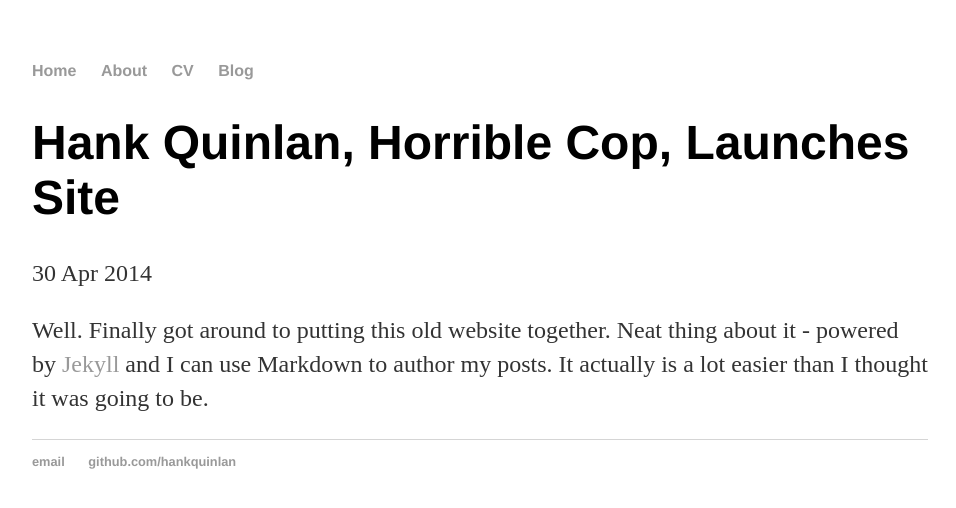
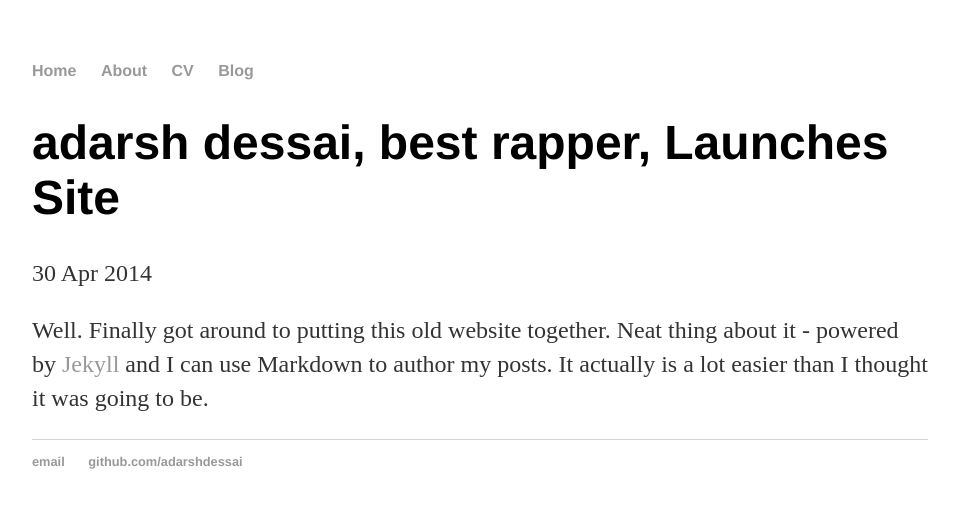
Before and after one commit to kaushalkishorersmt/adarshdessai.github.io, a Jekyll site: the page built from _posts/2014-04-30-hank-quinlan-site-launched.md, in a window 1280 px wide. Shown: the top 508 px of the page, without its empty margins (160-1116 px from the left). Built offline with Jekyll 4.4.1, drawn with Linux system fonts in a browser that asks for light colours.

Commit message:
edit blog

```diff
--- a/_config.yml
+++ b/_config.yml
@@ -1,3 +1,3 @@
-name: Hank Quinlan, Horrible Cop
+name: adarsh dessai, a rapper
 markdown: kramdown
 permalink: /blog/:year/:month/:day/:title
--- a/_layouts/default.html
+++ b/_layouts/default.html
@@ -25,8 +25,8 @@
 
   <footer>
    <ul>
-   <li><a href="mailto:hankquinlanhub@gmail.com">email</a></li>
-   <li><a href="https://github.com/hankquinlan">github.com/hankquinlan</a></li>
+   <li><a href="mailto:adessai.ad@gmail.com">email</a></li>
+   <li><a href="https://github.com/adarshdessai">github.com/adarshdessai</a></li>
    </ul>
   </footer>
   </body>
--- a/_posts/2014-04-30-hank-quinlan-site-launched.md
+++ b/_posts/2014-04-30-hank-quinlan-site-launched.md
@@ -1,6 +1,6 @@
 ---
 layout: post
-title: "Hank Quinlan, Horrible Cop, Launches Site"
+title: "adarsh dessai, best rapper, Launches Site"
 date: 2014-04-30
 ---
 
--- a/about/index.html
+++ b/about/index.html
@@ -1,6 +1,6 @@
 ---
 layout: default
-title: About Hank Quinlan
+title: About adarsh dessai
 ---
 
 		<div class="about">
--- a/blog/index.html
+++ b/blog/index.html
@@ -1,6 +1,6 @@
 ---
 layout: default
-title: Hank Quinlan's Blog
+title: adarsh dessai's Blog
 ---
 <h1>{{ page.title }}</h1>
 <ul class="posts">
--- a/index.html
+++ b/index.html
@@ -1,9 +1,9 @@
 ---
 layout: default
-title: Hank Quinlan, Horrible Cop
+title: adarsh dessai, a rapper
 ---
 
 		<div class="blurb">
-			<h1>Hi there, I'm Hank Quinlan!</h1>
-			<p>I'm best known as the horrible cop from <em>A Touch of Evil</em>. Don't trust me. <a href="/about">Read more about my life...</a></p>
+			<h1>Hi there, i am adarsh dessai!</h1>
+			<p>i am known to be the best rapper ever alive on earth <em> a triamphant dwang of musical war</em>. rapper is alive stay warned. <a href="/about">Read more about my life...</a></p>
 		</div>
```
Also changed, not shown: blog/atom.xml (+8 -8 lines).
